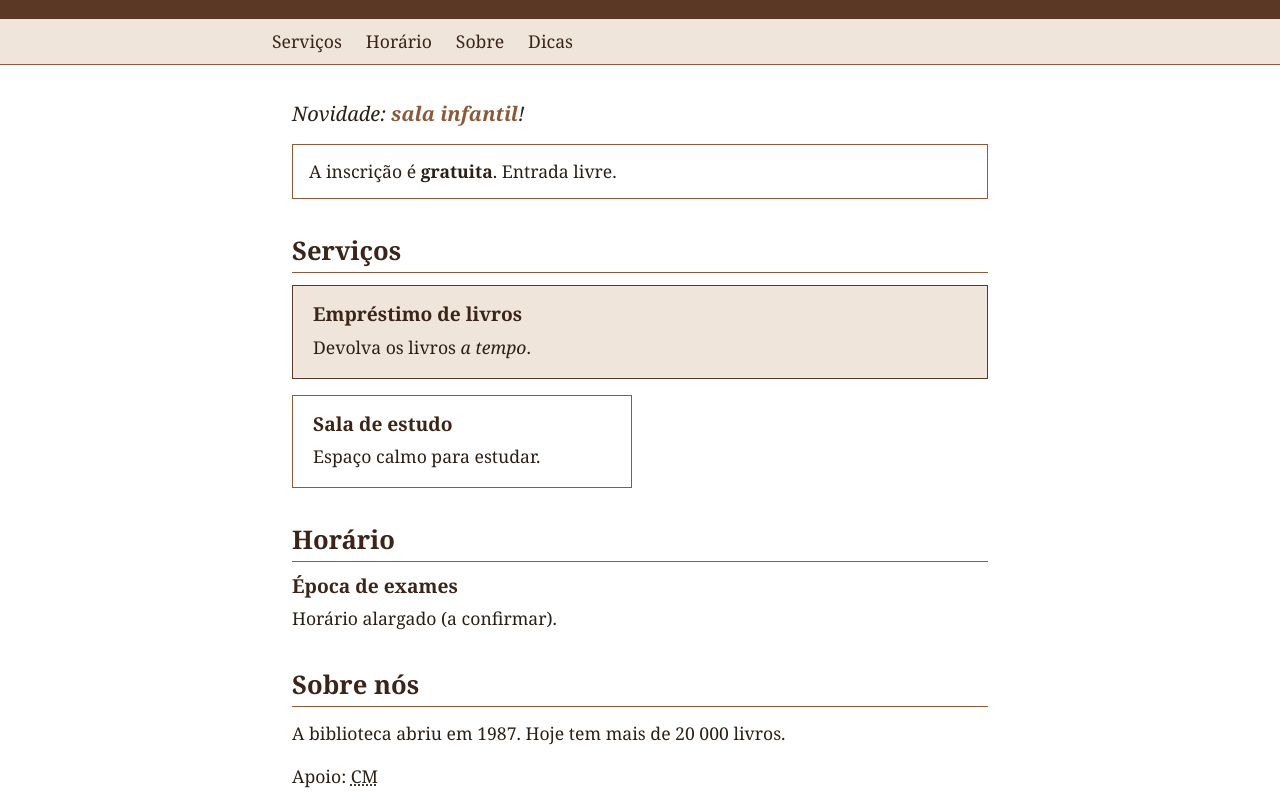
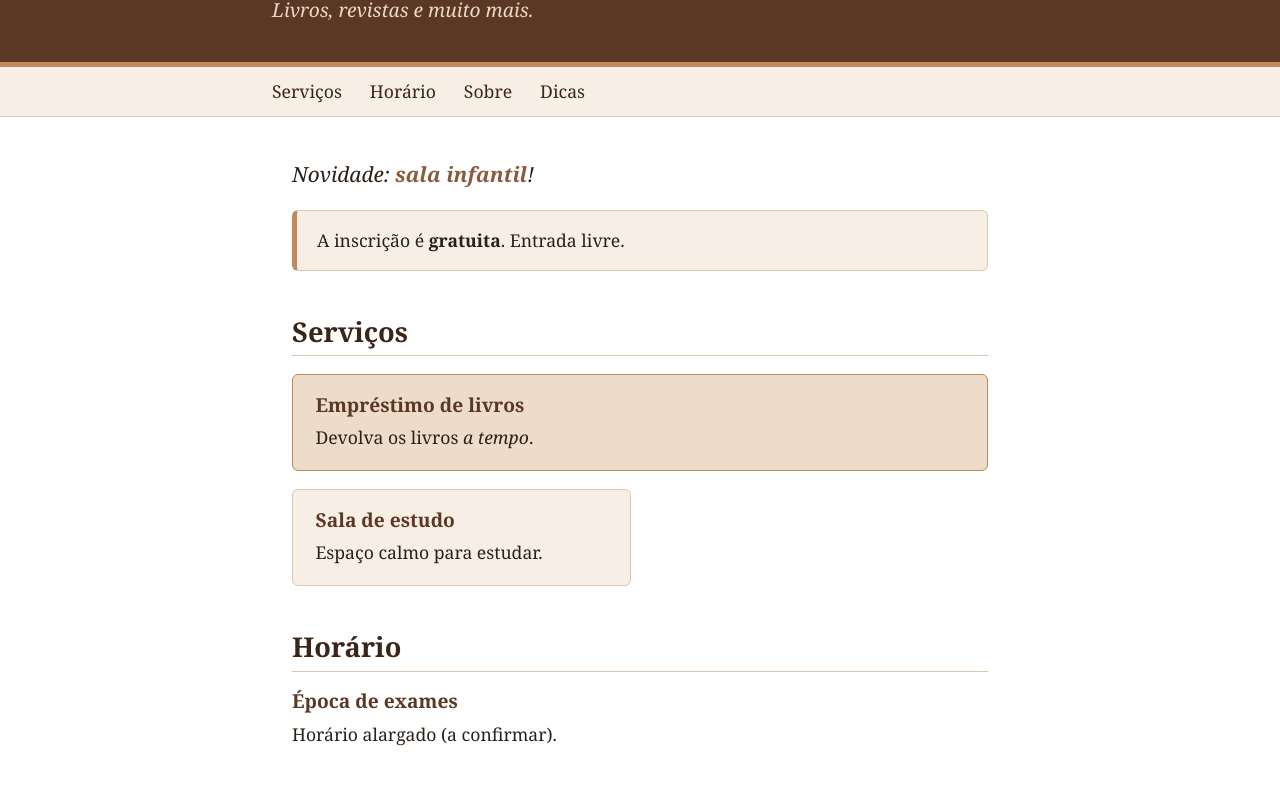
Before and after one commit to leonor118/biblioteca-do-bairro, a plain HTML site: page index.html in a window 1280 px wide. Shown: the part 118-915 px from the top of the page. Drawn offline with Linux system fonts and the light colour scheme.

Commit message:
Visual mais simples, com cor

```diff
--- a/estilos.css
+++ b/estilos.css
@@ -5,7 +5,10 @@
   --castanho: #5a3825;
   --castanho-escuro: #3b2418;
   --castanho-medio: #8a5a3b;
-  --castanho-claro: #efe5da;
+  --caramelo: #c08a5d;
+  --linha: #dcc7b0;
+  --fundo-claro: #f7efe6;
+  --fundo-medio: #ecdcc9;
   --texto: #2b2018;
   --largura: 46rem;
 }
@@ -14,14 +17,20 @@
   box-sizing: border-box;
 }
 
+html {
+  scroll-behavior: smooth;
+}
+
 body {
   margin: 0;
   background: #ffffff;
   color: var(--texto);
   font-family: Georgia, "Times New Roman", serif;
   font-size: 1.1rem;
-  line-height: 1.65;
+  line-height: 1.7;
 }
+
+/* Tipografia */
 
 h1,
 h2,
@@ -31,15 +40,16 @@ h3 {
 }
 
 h2 {
-  font-size: 1.6rem;
-  margin: 0 0 0.75rem;
-  padding-bottom: 0.3rem;
-  border-bottom: 1px solid var(--castanho-medio);
+  font-size: 1.7rem;
+  margin: 0 0 1.1rem;
+  padding-bottom: 0.4rem;
+  border-bottom: 1px solid var(--linha);
 }
 
 h3 {
   font-size: 1.2rem;
   margin: 0 0 0.4rem;
+  color: var(--castanho);
 }
 
 p {
@@ -48,6 +58,7 @@ p {
 
 a {
   color: var(--castanho-medio);
+  text-underline-offset: 0.2em;
 }
 
 a:hover {
@@ -55,7 +66,7 @@ a:hover {
 }
 
 :focus-visible {
-  outline: 2px solid var(--castanho-medio);
+  outline: 2px solid var(--caramelo);
   outline-offset: 2px;
 }
 
@@ -66,8 +77,9 @@ mark {
 }
 
 code {
-  background: var(--castanho-claro);
+  background: var(--fundo-claro);
   padding: 0 0.3em;
+  border-radius: 3px;
 }
 
 address {
@@ -76,7 +88,7 @@ address {
 
 hr {
   border: 0;
-  border-top: 1px solid var(--castanho-claro);
+  border-top: 1px solid var(--linha);
   margin: 1.25rem 0;
 }
 
@@ -85,7 +97,8 @@ hr {
 header {
   background: var(--castanho);
   color: #ffffff;
-  padding: 2rem 1.25rem 1.5rem;
+  padding: 2.75rem 1.25rem 2.25rem;
+  border-bottom: 5px solid var(--caramelo);
 }
 
 header h1,
@@ -97,29 +110,34 @@ header p {
 
 header h1 {
   margin-top: 0;
-  margin-bottom: 0.25rem;
+  margin-bottom: 0.35rem;
   color: #ffffff;
-  font-size: 2.4rem;
+  font-size: clamp(2.2rem, 6vw, 3.1rem);
+  letter-spacing: 0.01em;
 }
 
 header p {
   margin-bottom: 0;
-  color: #e8d8c6;
+  color: #ecd9c4;
   font-style: italic;
+  font-size: 1.2rem;
 }
 
 /* Menu */
 
 .cabecalho {
-  background: var(--castanho-claro);
-  border-bottom: 1px solid var(--castanho-medio);
-  padding: 0.5rem 1.25rem;
+  position: sticky;
+  top: 0;
+  z-index: 10;
+  background: var(--fundo-claro);
+  border-bottom: 1px solid var(--linha);
+  padding: 0.6rem 1.25rem;
 }
 
 .cabecalho ul {
   display: flex;
   flex-wrap: wrap;
-  gap: 0.25rem 1.5rem;
+  gap: 0.25rem 1.75rem;
   max-width: var(--largura);
   margin: 0 auto;
   padding: 0;
@@ -129,10 +147,12 @@ header p {
 .cabecalho a {
   color: var(--castanho-escuro);
   text-decoration: none;
+  padding: 0.2rem 0;
+  border-bottom: 2px solid transparent;
 }
 
 .cabecalho a:hover {
-  text-decoration: underline;
+  border-bottom-color: var(--caramelo);
 }
 
 /* Conteúdo */
@@ -140,21 +160,25 @@ header p {
 main {
   max-width: var(--largura);
   margin: 0 auto;
-  padding: 2rem 1.25rem 0.5rem;
+  padding: 2.5rem 1.25rem 0.5rem;
 }
 
 main section {
-  margin-bottom: 2.25rem;
+  margin-bottom: 2.75rem;
 }
 
 .destaque {
-  font-size: 1.25rem;
+  font-size: 1.3rem;
   font-style: italic;
+  margin-bottom: 1.1rem;
 }
 
 .aviso {
-  border: 1px solid var(--castanho-medio);
-  padding: 0.75rem 1rem;
+  background: var(--fundo-claro);
+  border: 1px solid var(--linha);
+  border-left: 5px solid var(--caramelo);
+  border-radius: 6px;
+  padding: 0.9rem 1.25rem;
   margin: 0;
 }
 
@@ -162,13 +186,15 @@ main section {
 
 .catalogo {
   display: grid;
-  grid-template-columns: repeat(auto-fit, minmax(14rem, 1fr));
-  gap: 1rem;
+  grid-template-columns: repeat(auto-fit, minmax(15rem, 1fr));
+  gap: 1.1rem;
 }
 
 .cartao {
-  border: 1px solid var(--castanho-medio);
-  padding: 1rem 1.25rem;
+  background: var(--fundo-claro);
+  border: 1px solid var(--linha);
+  border-radius: 6px;
+  padding: 1.1rem 1.4rem;
 }
 
 .cartao p:last-child {
@@ -177,20 +203,20 @@ main section {
 
 .cartao-largo {
   grid-column: 1 / -1;
-  background: var(--castanho-claro);
-  border-color: var(--castanho);
+  background: var(--fundo-medio);
+  border-color: var(--caramelo);
 }
 
 /* Contactos */
 
 aside {
   max-width: var(--largura);
-  margin: 0 auto 2.5rem;
+  margin: 0 auto 3rem;
   padding: 0 1.25rem;
 }
 
 aside h2 {
-  font-size: 1.35rem;
+  font-size: 1.4rem;
 }
 
 aside p:last-child {
@@ -201,9 +227,10 @@ aside p:last-child {
 
 footer {
   background: var(--castanho-escuro);
-  color: #e8d8c6;
-  padding: 1.25rem;
+  color: #ecd9c4;
+  padding: 1.5rem 1.25rem;
   font-size: 0.95rem;
+  border-top: 5px solid var(--caramelo);
 }
 
 .rodape {
@@ -218,3 +245,9 @@ footer {
 .rodape p {
   margin: 0;
 }
+
+@media (prefers-reduced-motion: reduce) {
+  html {
+    scroll-behavior: auto;
+  }
+}
```
Also changed, not shown: index3.html (+9 -1 lines).
